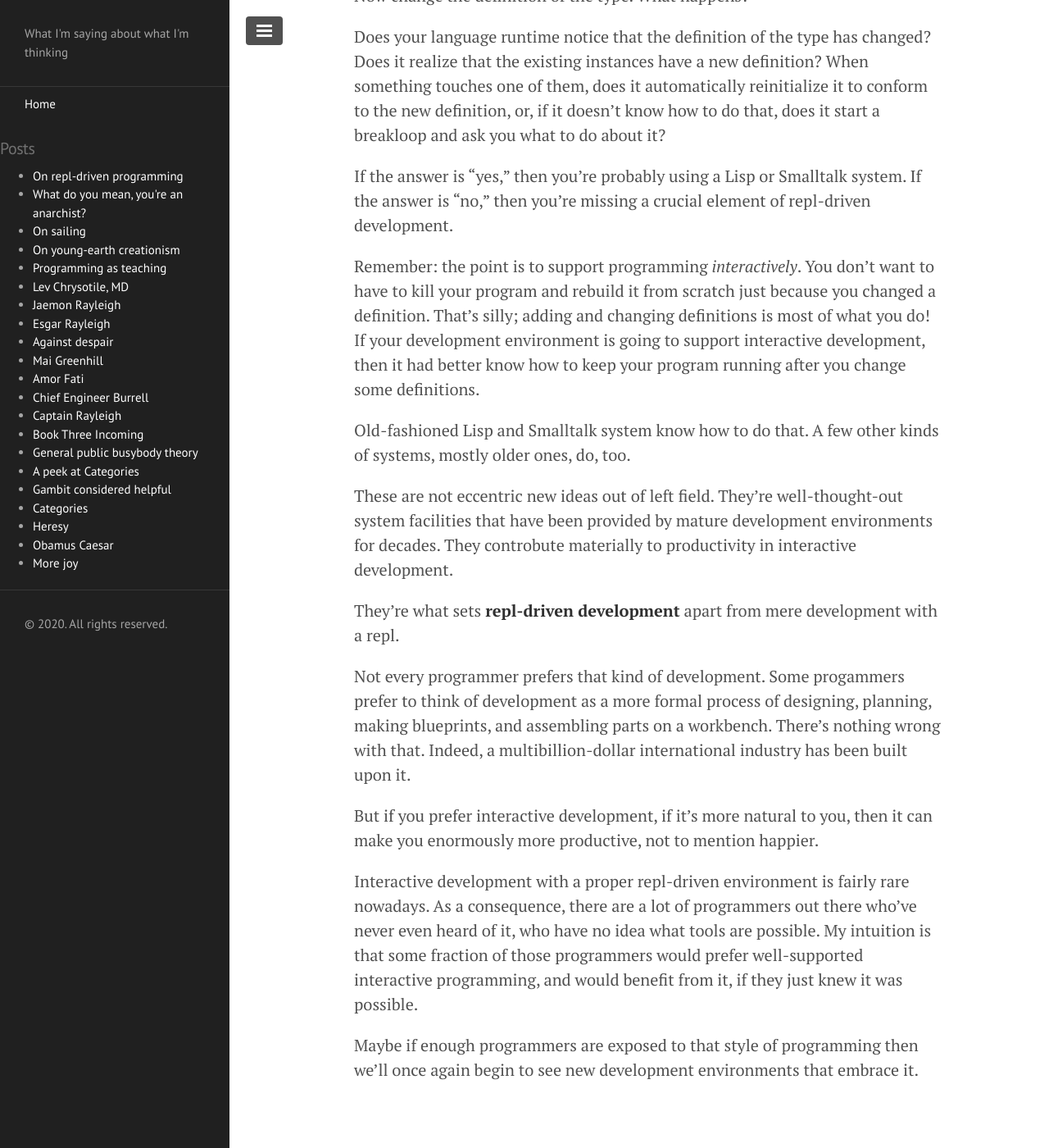
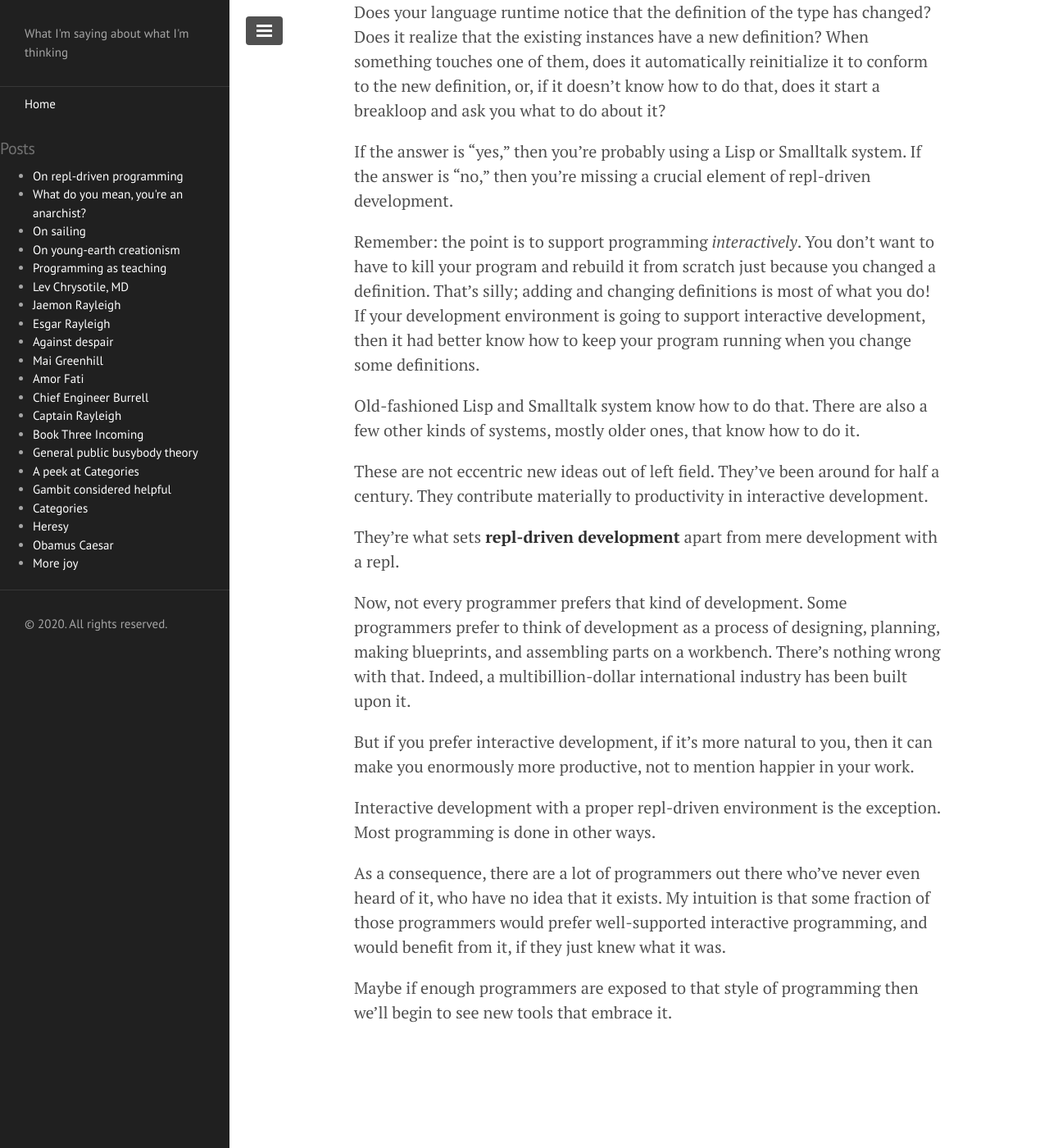
Before and after one commit to mikelevins/mikelevins.github.io, a Jekyll site: the page built from _posts/2020-12-18-repl-driven.md, in a window 1280 px wide and 1400 px high, scrolled down 3831 px. Shown: the whole window at 82% size. Built offline with Jekyll 4.4.1, drawn with Linux system fonts in a browser that asks for light colours; some of the changed text lies outside the part shown.

Commit message:
copyedit

```diff
--- a/_posts/2020-12-18-repl-driven.md
+++ b/_posts/2020-12-18-repl-driven.md
@@ -163,37 +162,38 @@ don't want to have to kill your program and rebuild it from scratch
 just because you changed a definition. That's silly; adding and
 changing definitions is most of what you do! If your development
 environment is going to support interactive development, then it had
-better know how to keep your program running after you change some
+better know how to keep your program running when you change some
 definitions.
 
-Old-fashioned Lisp and Smalltalk system know how to do that. A few
-other kinds of systems, mostly older ones, do, too.
+Old-fashioned Lisp and Smalltalk system know how to do that. There are
+also a few other kinds of systems, mostly older ones, that know how to
+do it.
 
-These are not eccentric new ideas out of left field. They're
-well-thought-out system facilities that have been provided by mature
-development environments for decades. They controbute materially to
-productivity in interactive development.
+These are not eccentric new ideas out of left field. They've been
+around for half a century. They contribute materially to productivity
+in interactive development.
 
 They're what sets **repl-driven development** apart from mere
 development with a repl.
 
-Not every programmer prefers that kind of development. Some progammers
-prefer to think of development as a more formal process of designing,
+Now, not every programmer prefers that kind of development. Some
+programmers prefer to think of development as a process of designing,
 planning, making blueprints, and assembling parts on a
 workbench. There's nothing wrong with that. Indeed, a
 multibillion-dollar international industry has been built upon it.
 
 But if you prefer interactive development, if it's more natural to
 you, then it can make you enormously more productive, not to mention
-happier.
+happier in your work.
 
-Interactive development with a proper repl-driven environment is
-fairly rare nowadays. As a consequence, there are a lot of programmers
-out there who've never even heard of it, who have no idea what tools
-are possible. My intuition is that some fraction of those programmers
-would prefer well-supported interactive programming, and would benefit
-from it, if they just knew it was possible.
+Interactive development with a proper repl-driven environment is the
+exception. Most programming is done in other ways.
+
+As a consequence, there are a lot of programmers out there who've
+never even heard of it, who have no idea that it exists. My intuition
+is that some fraction of those programmers would prefer well-supported
+interactive programming, and would benefit from it, if they just knew
+what it was.
 
 Maybe if enough programmers are exposed to that style of programming
-then we'll once again begin to see new development environments that
-embrace it.
+then we'll begin to see new tools that embrace it.
```
Also changed, not shown: other parts of _posts/2020-12-18-repl-driven.md (+9 -10 lines).
